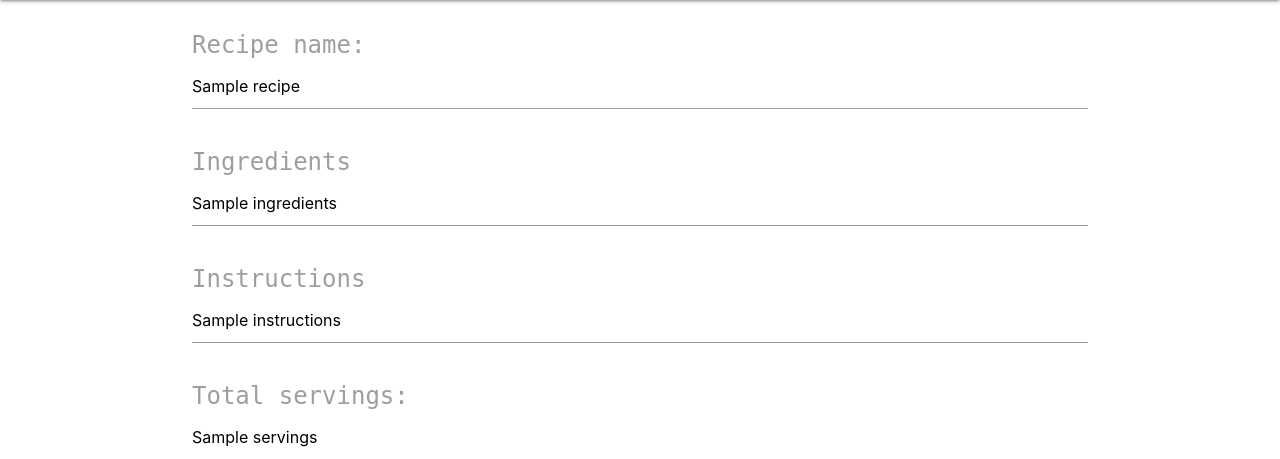
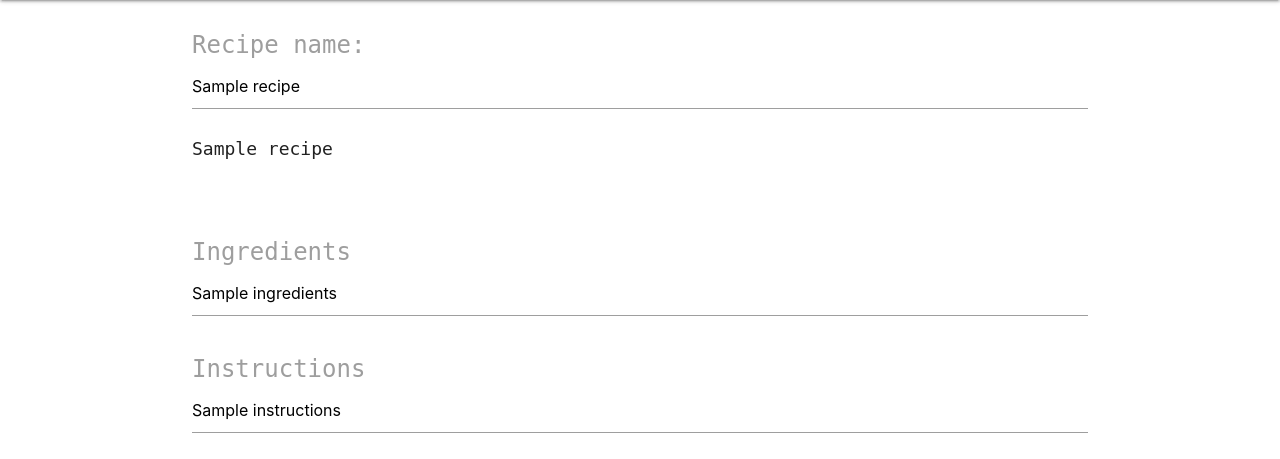
Before and after one commit to amirzarie/SlickChef, a Django app: template main_app/templates/recipes/show_recipe.html in a window 1280 px wide. Shown: the part 64-523 px from the top of the page. Run offline with Django 3.2, Linux system fonts and the light colour scheme; the template is opened without the code that fills it: most values are stand-ins (such as "Sample title", 1, 10 or a date in 2020).

Commit message:
Changed the recipe_name max length to 200

```diff
--- a/main_app/models.py
+++ b/main_app/models.py
@@ -4,7 +4,7 @@ from django.contrib.auth.models import User
 
 
 class Recipe(models.Model):
-    recipe_name = models.CharField(max_length=100)
+    recipe_name = models.CharField(max_length=200)
     ingredients = models.CharField(max_length=2500)
     instructions = models.CharField(max_length=2500)
     servings = models.IntegerField()
--- a/main_app/templates/recipes/show_recipe.html
+++ b/main_app/templates/recipes/show_recipe.html
@@ -15,7 +15,8 @@
         {% csrf_token %}
         <br>
         <label for="recipe_name">Recipe name:</label>
-        <input type="text" name="recipe_name" id="recipe_name" value="{{ recipe.recipe_name }}"></input>
+        <input type="text" name="recipe_name" id="recipe_name" value="{{ recipe.recipe_name }}">
+        <p>{{ recipe.recipe_name }}</p>
         <br><br>
 
         <label for="ingredients">Ingredients</label>
```
